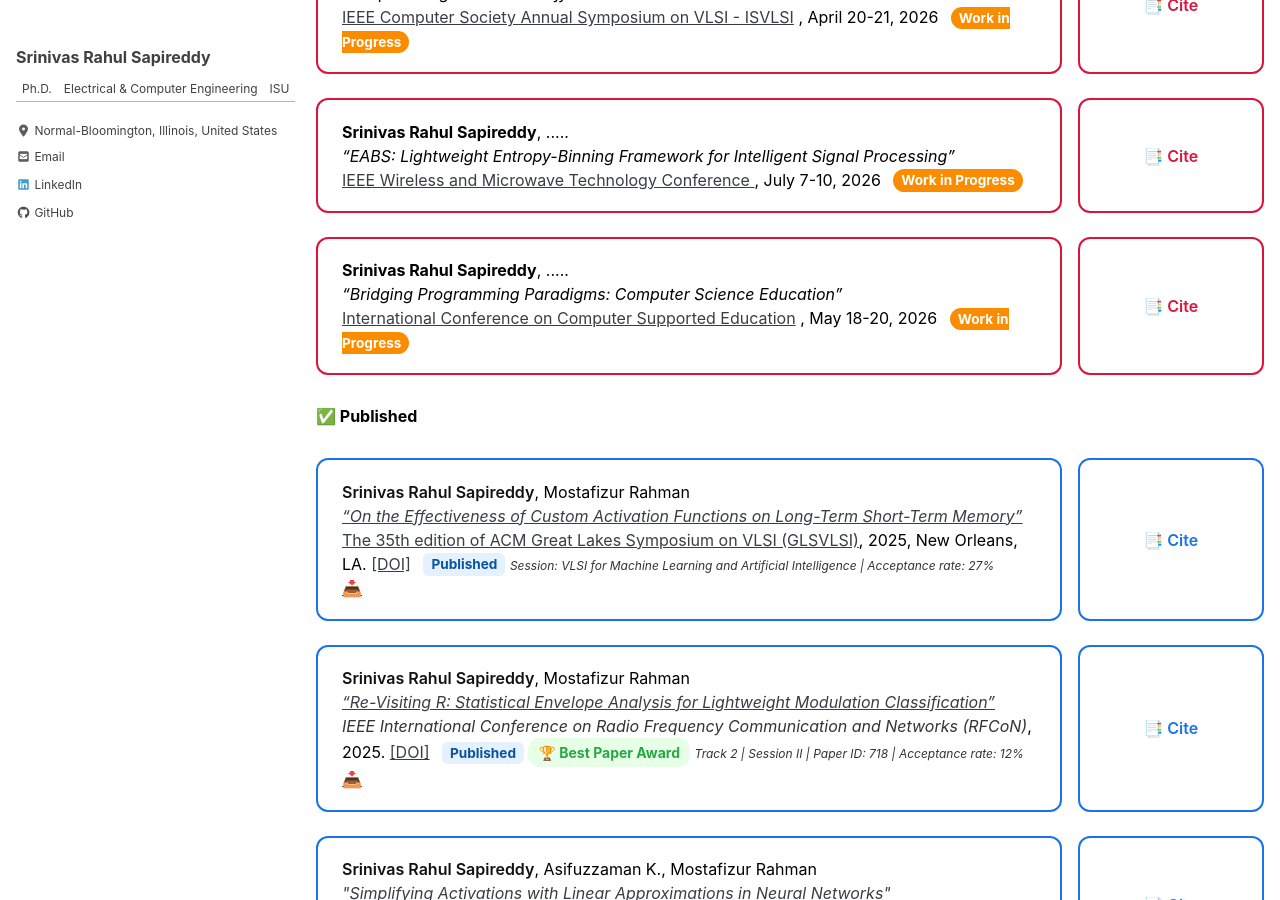
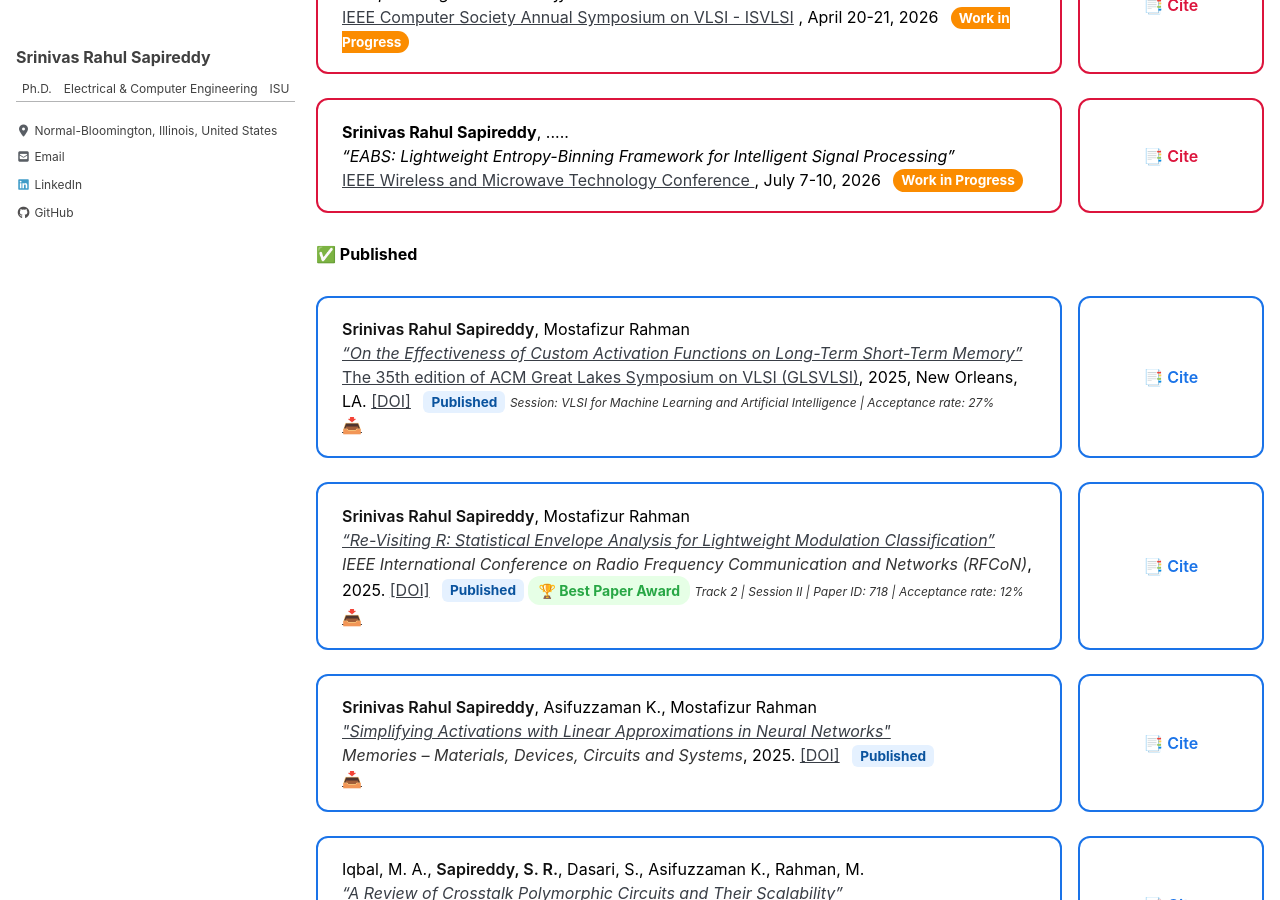
Before and after one commit to srsapireddy/srsapireddy.github.io, a Jekyll site: the page built from _pages/publications.md, in a window 1280 px wide and 900 px high, scrolled down 668 px. Built offline with Jekyll 4.4.1, drawn with Linux system fonts in a browser that asks for light colours; cached includes are drawn as plain includes; nearby versions of some CDN libraries.

Commit message:
Update publications.md

```diff
--- a/_pages/publications.md
+++ b/_pages/publications.md
@@ -246,19 +246,6 @@ function copyCitation(id) {
   </div>
 </div>
 
-<div class="pub-entry">
-  <div class="pub-card2">
-    <strong>Srinivas Rahul Sapireddy</strong>, .....<br>
-    <em>“Bridging Programming Paradigms: Computer Science Education”</em><br>
-    <a href="https://csedu.scitevents.org/Home.aspx" target="_blank">
-       International Conference on Computer Supported Education</a> , May 18-20, 2026
-      <span class="wip-badge">Work in Progress</span>
-  </div>
-  <div class="cite-box2" onclick="copyCitation('cite0')">
-    📑 Cite
-    <textarea id="cite0" class="hidden-citation">Work in Progress</textarea>
-  </div>
-</div>
 </div>
 
   <h3 style="margin-top:2rem;">✅ Published</h3>
```
